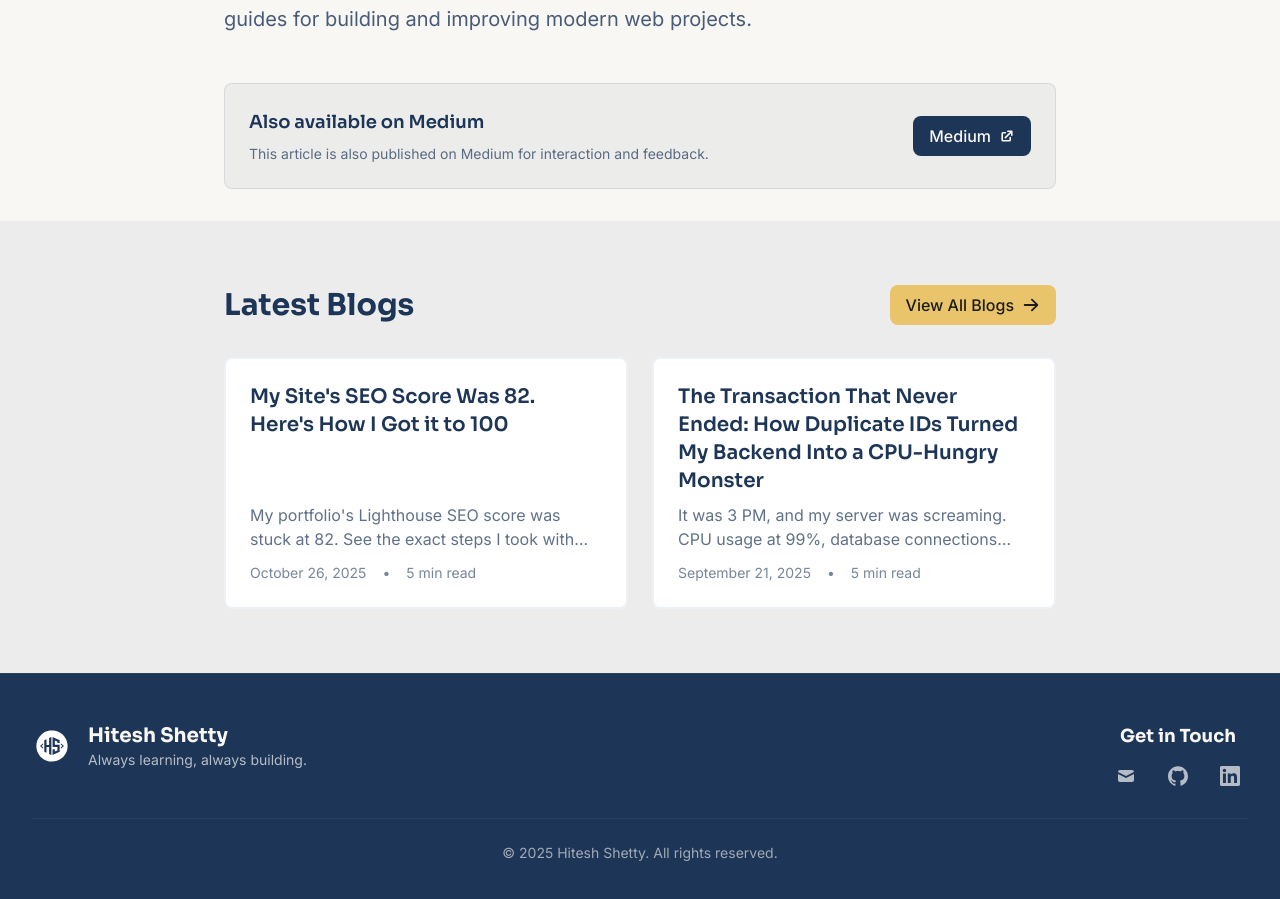
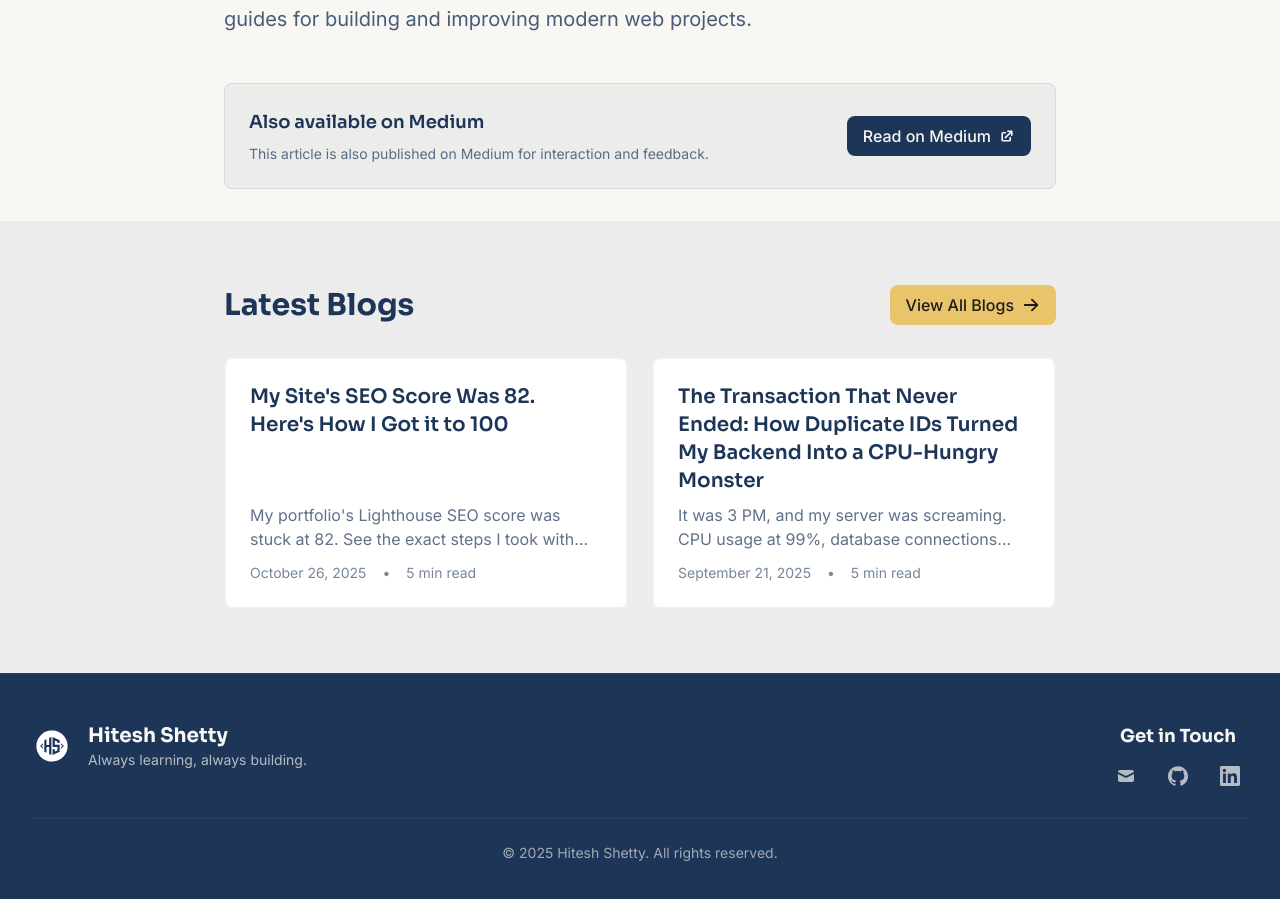
Before and after one commit to hiteshshetty-dev/hiteshshetty.com, a Next.js app: page /blogs/deploying-a-next-js-static-site-on-github-pages-with-a-custom-domain in a window 1280 px wide. Shown: the part 10709-11608 px from the top of the page. Built offline with nearby package versions, Linux system fonts and the light colour scheme.

Commit message:
feat: enhance BlogLayout component with responsive text for Medium link

```diff
--- a/src/components/blogs/BlogLayout.tsx
+++ b/src/components/blogs/BlogLayout.tsx
@@ -143,7 +143,8 @@ export default function BlogLayout({ children, slug }: BlogLayoutProps) {
                   rel="noopener noreferrer"
                   className="inline-flex items-center gap-2 px-4 py-2 bg-brand-navy text-brand-beige font-medium rounded-lg hover:bg-brand-navy/90 transition-colors sm:text-base text-xs"
                 >
-                  Medium
+                  <span className="hidden sm:block">Read on Medium</span>
+                  <span className="block sm:hidden">Medium</span>
                   <HiExternalLink size={16} />
                 </a>
               </div>
```
